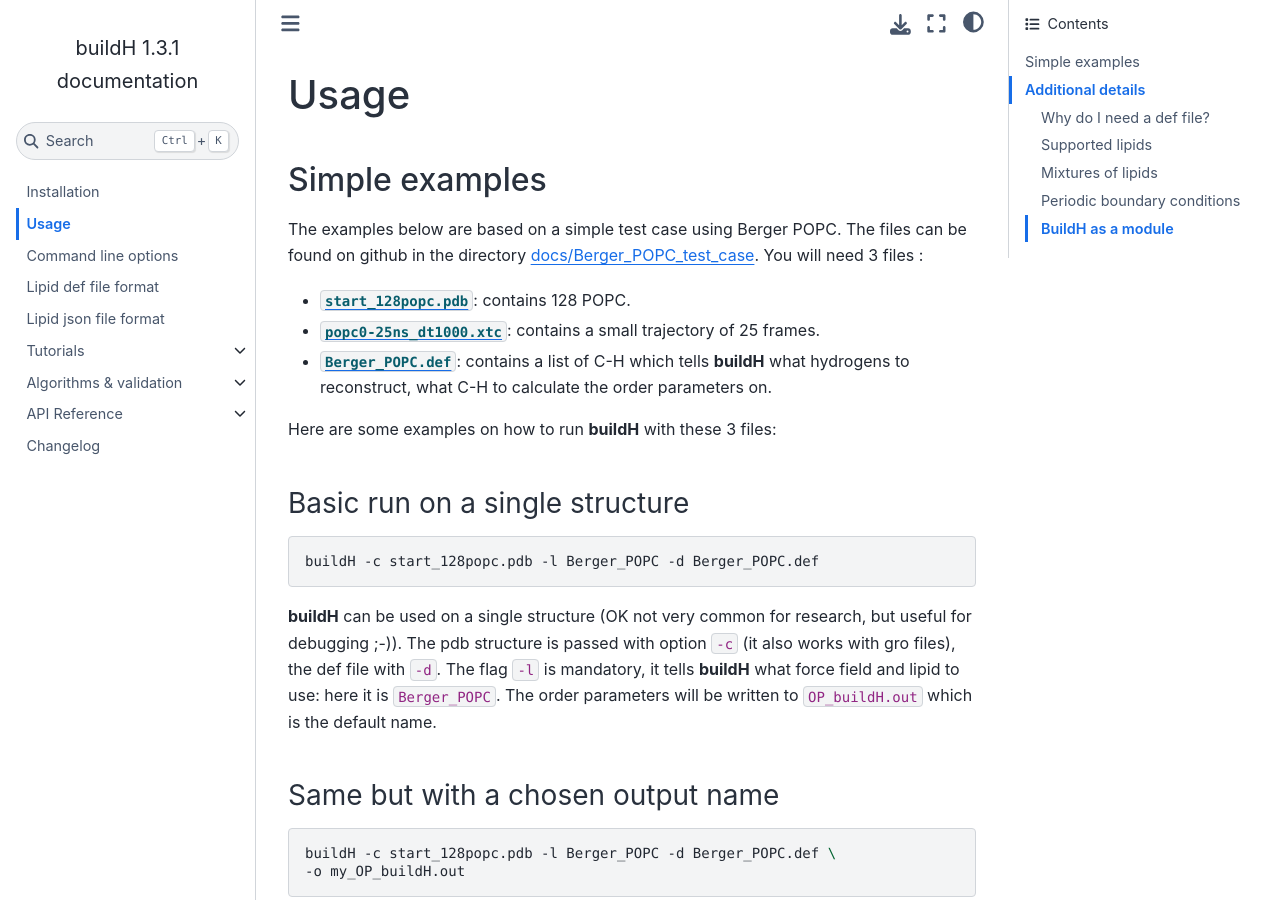
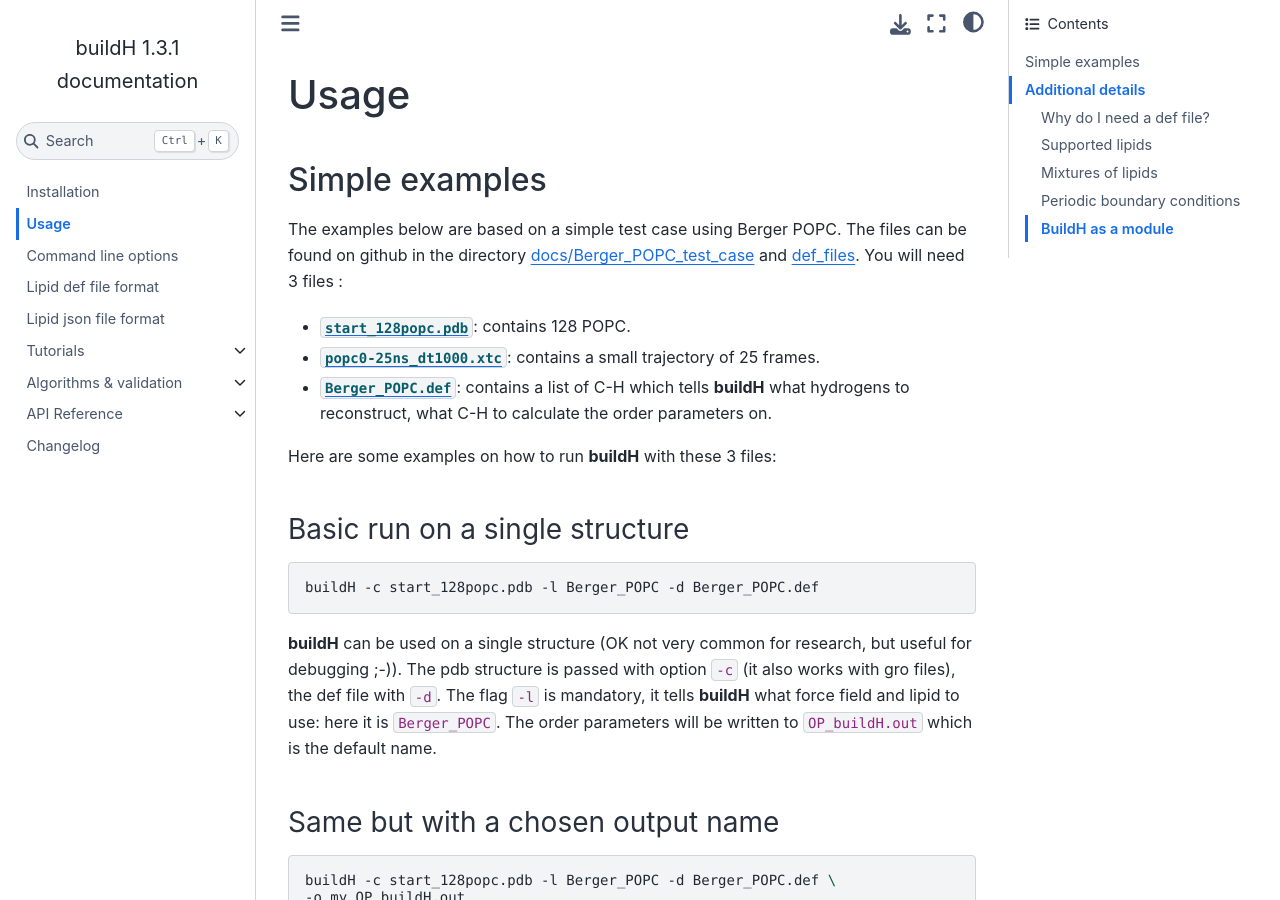
Before and after one commit to patrickfuchs/buildH, a Sphinx documentation site: the page built from docs/usage.md, in a window 1280 px wide and 900 px high. Built offline with Sphinx 7.4.7 and the Sphinx Book theme 1.1.4, drawn with Linux system fonts in a browser that asks for light colours.

Commit message:
Fix broken link

```diff
--- a/docs/usage.md
+++ b/docs/usage.md
@@ -3,11 +3,11 @@
 
 ## Simple examples
 
-The examples below are based on a simple test case using Berger POPC. The files can be found on github in the directory [docs/Berger_POPC_test_case](https://github.com/patrickfuchs/buildH/tree/master/docs/Berger_POPC_test_case). You will need 3 files :
+The examples below are based on a simple test case using Berger POPC. The files can be found on github in the directory [docs/Berger_POPC_test_case](https://github.com/patrickfuchs/buildH/tree/master/docs/Berger_POPC_test_case) and [def_files](https://github.com/patrickfuchs/buildH/tree/master/def_files). You will need 3 files :
 
 - [`start_128popc.pdb`](https://github.com/patrickfuchs/buildH/blob/master/docs/Berger_POPC_test_case/start_128popc.pdb): contains 128 POPC.
 - [`popc0-25ns_dt1000.xtc`](https://github.com/patrickfuchs/buildH/blob/master/docs/Berger_POPC_test_case/popc0-25ns_dt1000.xtc): contains a small trajectory of 25 frames.
-- [`Berger_POPC.def`](https://github.com/patrickfuchs/buildH/blob/master/docs/Berger_POPC_test_case/Berger_POPC.def): contains a list of C-H which tells **buildH** what hydrogens to reconstruct, what C-H to calculate the order parameters on.
+- [`Berger_POPC.def`](https://github.com/patrickfuchs/buildH/blob/master/def_files/Berger_POPC.def): contains a list of C-H which tells **buildH** what hydrogens to reconstruct, what C-H to calculate the order parameters on.
 
 
 Here are some examples on how to run **buildH** with these 3 files:
```
